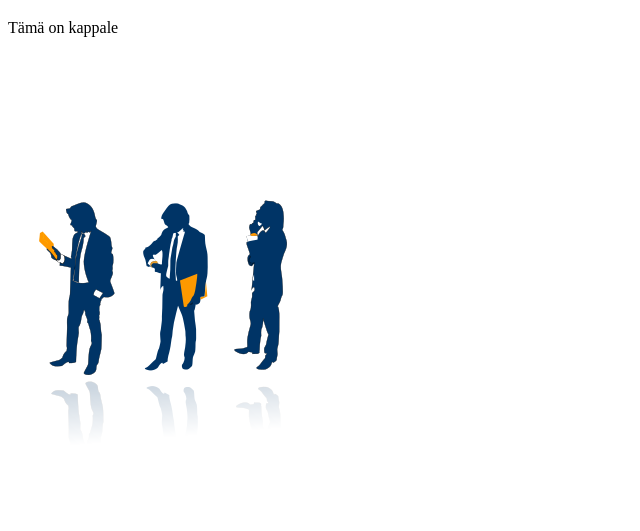
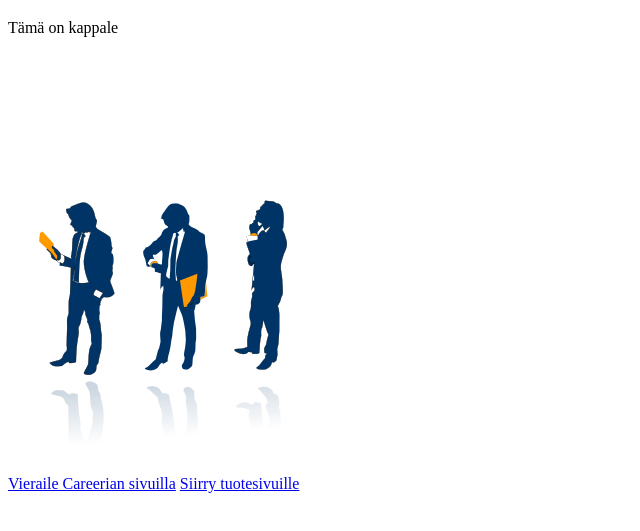
Before and after one commit to ann1kasa/ann1kasa.github.io, a plain HTML site: page index.html in a window 1280 px wide. Shown: the part 61-592 px from the top of the page, without its empty margins (0-640 px from the left). Drawn offline with Linux system fonts and the light colour scheme.

Commit message:
Update index.html

```diff
--- a/index.html
+++ b/index.html
@@ -9,8 +9,11 @@
 <h1>Tämä on otsikko</h1>
 <p>Tämä on kappale</p><br>
 
-<img src="business.png" alt="Kuva business ihmisistä">
+<img src="business.png" alt="Kuva business ihmisistä"><br>
 
+<a href="http://www.careeria.fi/">Vieraile Careerian sivuilla</a>
+
+<a href="tuoteet.html">Siirry tuotesivuille</a>
 
 </body>
 </html>
```
